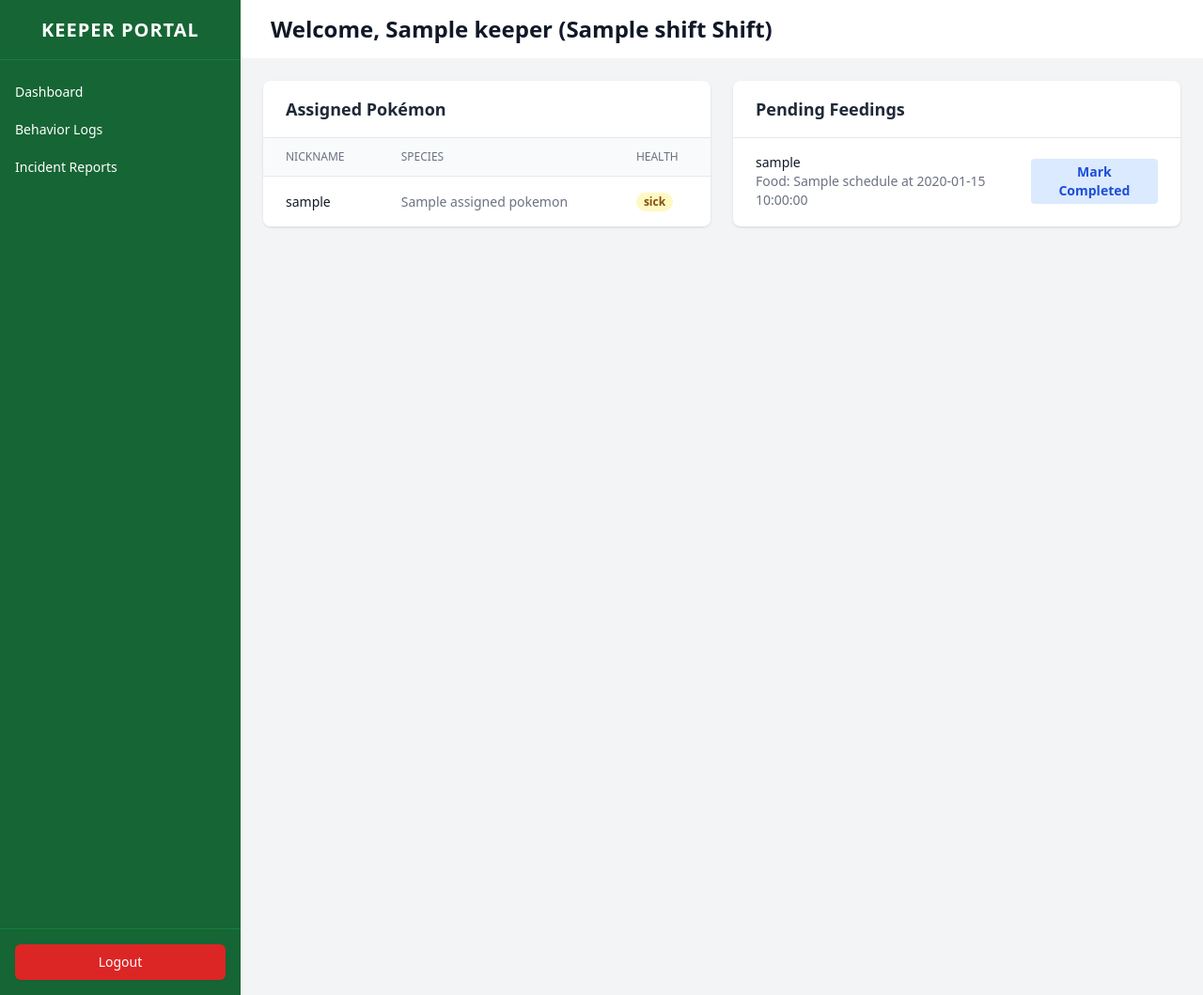
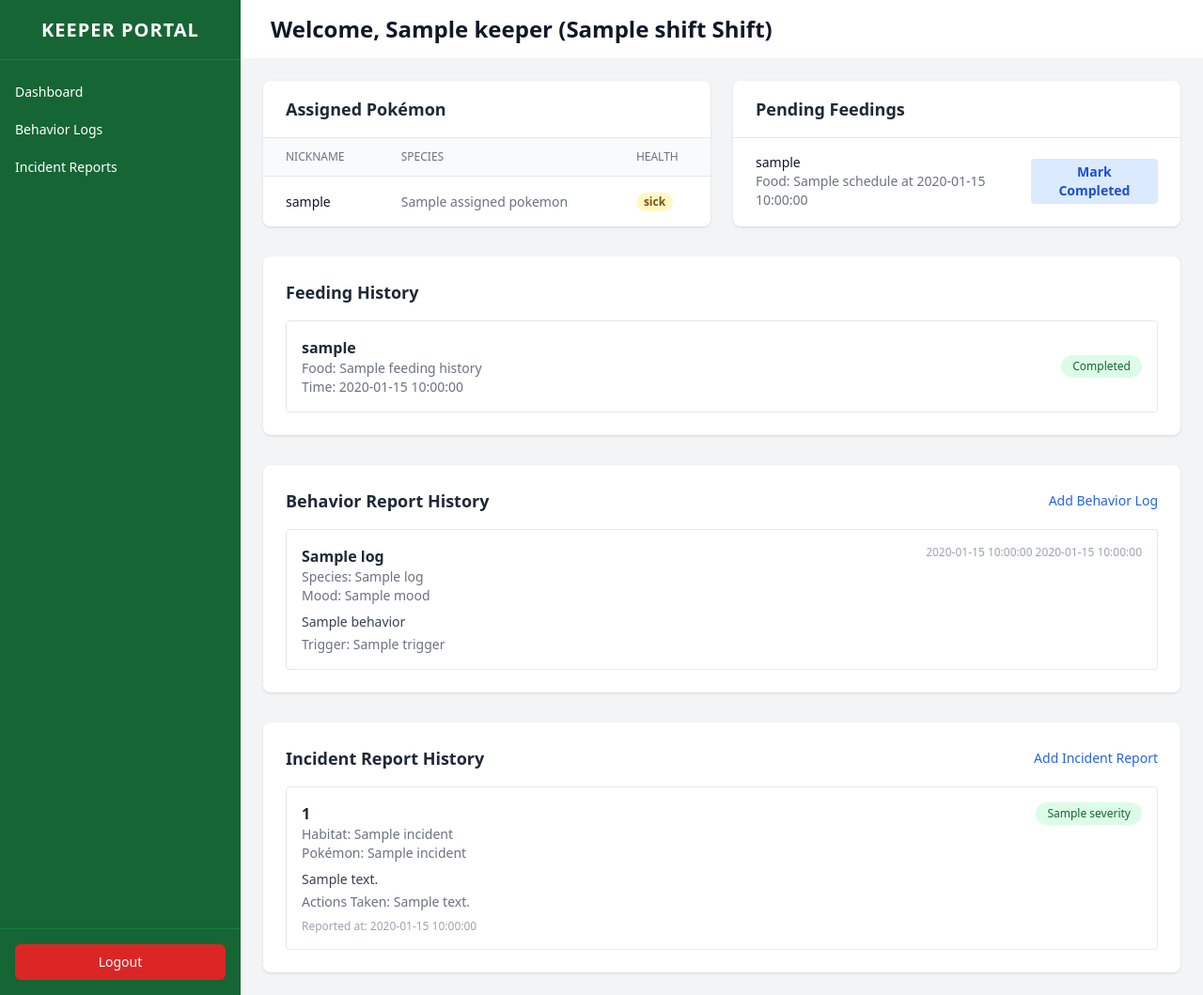
Before and after one commit to catursetyo/pokezoo-dbs, a FastAPI app: template app/templates/keeper/dashboard.html in a window 1280 px wide. Shown: the whole page at 94% size. Run offline with FastAPI, Linux system fonts and the light colour scheme; the template is opened without the code that fills it: most values are stand-ins (such as "Sample title", 1, 10 or a date in 2020); some libraries are stand-ins or nearby versions.

Commit message:
feat(keeper): add feeding, incident, and behavior history

```diff
--- a/app/templates/keeper/dashboard.html
+++ b/app/templates/keeper/dashboard.html
@@ -1,18 +1,23 @@
 {% extends "keeper/layout.html" %}
 {% block title %}Dashboard - PokeZOO Keeper{% endblock %}
 {% block header_title %}Welcome, {{ keeper.name }} ({{ keeper.shift }} Shift){% endblock %}
+
 {% block keeper_content %}
+
 {% if request.query_params.get('msg') == 'stock_error' %}
 <div class="bg-red-100 border-l-4 border-red-500 text-red-700 p-4 mb-4" role="alert">
     <p class="font-bold">Error</p>
     <p>Food stock is not enough. Feeding cannot be marked as completed.</p>
 </div>
 {% endif %}
+
 <div class="grid grid-cols-1 lg:grid-cols-2 gap-6">
+    <!-- Assigned Pokémon -->
     <div class="bg-white rounded-lg shadow overflow-hidden">
         <div class="px-6 py-4 border-b border-gray-200">
             <h3 class="text-lg font-bold">Assigned Pokémon</h3>
         </div>
+
         <table class="min-w-full divide-y divide-gray-200">
             <thead class="bg-gray-50">
                 <tr>
@@ -21,49 +26,202 @@
                     <th class="px-6 py-3 text-left text-xs font-medium text-gray-500 uppercase">Health</th>
                 </tr>
             </thead>
+
             <tbody class="bg-white divide-y divide-gray-200">
                 {% for p in assigned_pokemon %}
                 <tr>
-                    <td class="px-6 py-4 whitespace-nowrap text-sm font-medium text-gray-900">{{ p.nickname }}</td>
-                    <td class="px-6 py-4 whitespace-nowrap text-sm text-gray-500">{{ p.species_name }}</td>
+                    <td class="px-6 py-4 whitespace-nowrap text-sm font-medium text-gray-900">
+                        {{ p.nickname if p.nickname else p.species_name }}
+                    </td>
+                    <td class="px-6 py-4 whitespace-nowrap text-sm text-gray-500">
+                        {{ p.species_name }}
+                    </td>
                     <td class="px-6 py-4 whitespace-nowrap text-sm">
                         <span class="px-2 inline-flex text-xs leading-5 font-semibold rounded-full
-                        {% if p.health_status == 'healthy' %}bg-green-100 text-green-800
-                        {% elif p.health_status == 'sick' %}bg-yellow-100 text-yellow-800
-                        {% else %}bg-red-100 text-red-800{% endif %}">
-                        {{ p.health_status }}
+                            {% if p.health_status == 'healthy' %}bg-green-100 text-green-800
+                            {% elif p.health_status == 'sick' %}bg-yellow-100 text-yellow-800
+                            {% else %}bg-red-100 text-red-800{% endif %}">
+                            {{ p.health_status }}
                         </span>
                     </td>
                 </tr>
                 {% else %}
-                <tr><td colspan="3" class="px-6 py-4 text-center text-sm text-gray-500">No assigned Pokémon.</td></tr>
+                <tr>
+                    <td colspan="3" class="px-6 py-4 text-center text-sm text-gray-500">
+                        No assigned Pokémon.
+                    </td>
+                </tr>
                 {% endfor %}
             </tbody>
         </table>
     </div>
+
+    <!-- Pending Feedings -->
     <div class="bg-white rounded-lg shadow overflow-hidden">
         <div class="px-6 py-4 border-b border-gray-200">
             <h3 class="text-lg font-bold">Pending Feedings</h3>
         </div>
+
         <ul class="divide-y divide-gray-200">
             {% for s in schedules %}
             <li class="px-6 py-4">
                 <div class="flex items-center justify-between">
                     <div>
-                        <p class="text-sm font-medium text-gray-900">{{ s.nickname }}</p>
-                        <p class="text-sm text-gray-500">Food: {{ s.food_name }} at {{ s.feeding_time }}</p>
+                        <p class="text-sm font-medium text-gray-900">
+                            {{ s.nickname if s.nickname else s.species_name }}
+                        </p>
+                        <p class="text-sm text-gray-500">
+                            Food: {{ s.food_name }} at {{ s.feeding_time }}
+                        </p>
                     </div>
+
                     <form action="/keeper/feedings/update/{{ s.feeding_id }}" method="POST">
                         <input type="hidden" name="csrf_token" value="{{ csrf_token }}">
                         <input type="hidden" name="status" value="completed">
-                        <button type="submit" class="bg-blue-100 text-blue-700 px-3 py-1 rounded text-sm hover:bg-blue-200 font-bold">Mark Completed</button>
+                        <button type="submit" class="bg-blue-100 text-blue-700 px-3 py-1 rounded text-sm hover:bg-blue-200 font-bold">
+                            Mark Completed
+                        </button>
                     </form>
                 </div>
             </li>
             {% else %}
-            <li class="px-6 py-4 text-center text-sm text-gray-500">No pending feedings.</li>
+            <li class="px-6 py-4 text-center text-sm text-gray-500">
+                No pending feedings.
+            </li>
             {% endfor %}
         </ul>
     </div>
 </div>
+
+<!-- Feeding History -->
+<div class="bg-white rounded-lg shadow p-6 mt-8">
+    <h3 class="text-lg font-bold mb-4">Feeding History</h3>
+
+    <div class="space-y-3">
+        {% for f in feeding_history %}
+        <div class="border border-gray-200 rounded p-4 flex justify-between items-center">
+            <div>
+                <p class="font-semibold">
+                    {{ f.nickname if f.nickname else f.species_name }}
+                </p>
+                <p class="text-sm text-gray-500">
+                    Food: {{ f.food_name }}
+                </p>
+                <p class="text-sm text-gray-500">
+                    Time: {{ f.feeding_time }}
+                </p>
+            </div>
+
+            <span class="px-3 py-1 text-xs rounded-full
+                {% if f.status == 'completed' %}
+                    bg-green-100 text-green-800
+                {% else %}
+                    bg-red-100 text-red-800
+                {% endif %}">
+                {{ f.status|capitalize }}
+            </span>
+        </div>
+        {% else %}
+        <p class="text-gray-500 italic">No feeding history yet.</p>
+        {% endfor %}
+    </div>
+</div>
+
+<!-- Behavior Report History -->
+<div class="bg-white rounded-lg shadow p-6 mt-8">
+    <div class="flex justify-between items-center mb-4">
+        <h3 class="text-lg font-bold">Behavior Report History</h3>
+        <a href="/keeper/logs" class="text-blue-600 hover:underline text-sm">
+            Add Behavior Log
+        </a>
+    </div>
+
+    <div class="space-y-3">
+        {% for log in behavior_logs %}
+        <div class="border border-gray-200 rounded p-4">
+            <div class="flex justify-between items-start">
+                <div>
+                    <p class="font-semibold">{{ log.pokemon_name }}</p>
+                    <p class="text-sm text-gray-500">Species: {{ log.species_name }}</p>
+                    <p class="text-sm text-gray-500">Mood: {{ log.mood }}</p>
+                </div>
+
+                <span class="text-xs text-gray-400">
+                    {{ log.date }} {{ log.time }}
+                </span>
+            </div>
+
+            <p class="mt-2 text-sm text-gray-700">
+                {{ log.behavior }}
+            </p>
+
+            {% if log.trigger %}
+            <p class="mt-1 text-sm text-gray-500">
+                Trigger: {{ log.trigger }}
+            </p>
+            {% endif %}
+        </div>
+        {% else %}
+        <p class="text-gray-500 italic">No behavior reports yet.</p>
+        {% endfor %}
+    </div>
+</div>
+
+<!-- Incident Report History -->
+<div class="bg-white rounded-lg shadow p-6 mt-8">
+    <div class="flex justify-between items-center mb-4">
+        <h3 class="text-lg font-bold">Incident Report History</h3>
+        <a href="/keeper/incidents" class="text-blue-600 hover:underline text-sm">
+            Add Incident Report
+        </a>
+    </div>
+
+    <div class="space-y-3">
+        {% for incident in incident_reports %}
+        <div class="border border-gray-200 rounded p-4">
+            <div class="flex justify-between items-start">
+                <div>
+                    <p class="font-semibold">
+                        {{ incident.incident_id }}
+                    </p>
+                    <p class="text-sm text-gray-500">
+                        Habitat: {{ incident.habitat_name }}
+                    </p>
+                    <p class="text-sm text-gray-500">
+                        Pokémon: {{ incident.pokemon_name }}
+                    </p>
+                </div>
+
+                <span class="px-3 py-1 text-xs rounded-full
+                    {% if incident.severity == 'High' or incident.severity == 'high' %}
+                        bg-red-100 text-red-800
+                    {% elif incident.severity == 'Medium' or incident.severity == 'medium' %}
+                        bg-yellow-100 text-yellow-800
+                    {% else %}
+                        bg-green-100 text-green-800
+                    {% endif %}">
+                    {{ incident.severity }}
+                </span>
+            </div>
+
+            <p class="mt-2 text-sm text-gray-700">
+                {{ incident.description }}
+            </p>
+
+            {% if incident.actions_taken_text %}
+            <p class="mt-1 text-sm text-gray-500">
+                Actions Taken: {{ incident.actions_taken_text }}
+            </p>
+            {% endif %}
+
+            <p class="mt-2 text-xs text-gray-400">
+                Reported at: {{ incident.date_reported }}
+            </p>
+        </div>
+        {% else %}
+        <p class="text-gray-500 italic">No incident reports yet.</p>
+        {% endfor %}
+    </div>
+</div>
+
 {% endblock %}
```
Also changed, not shown: app/routes/keeper/dashboard.py (+198 -6 lines).
